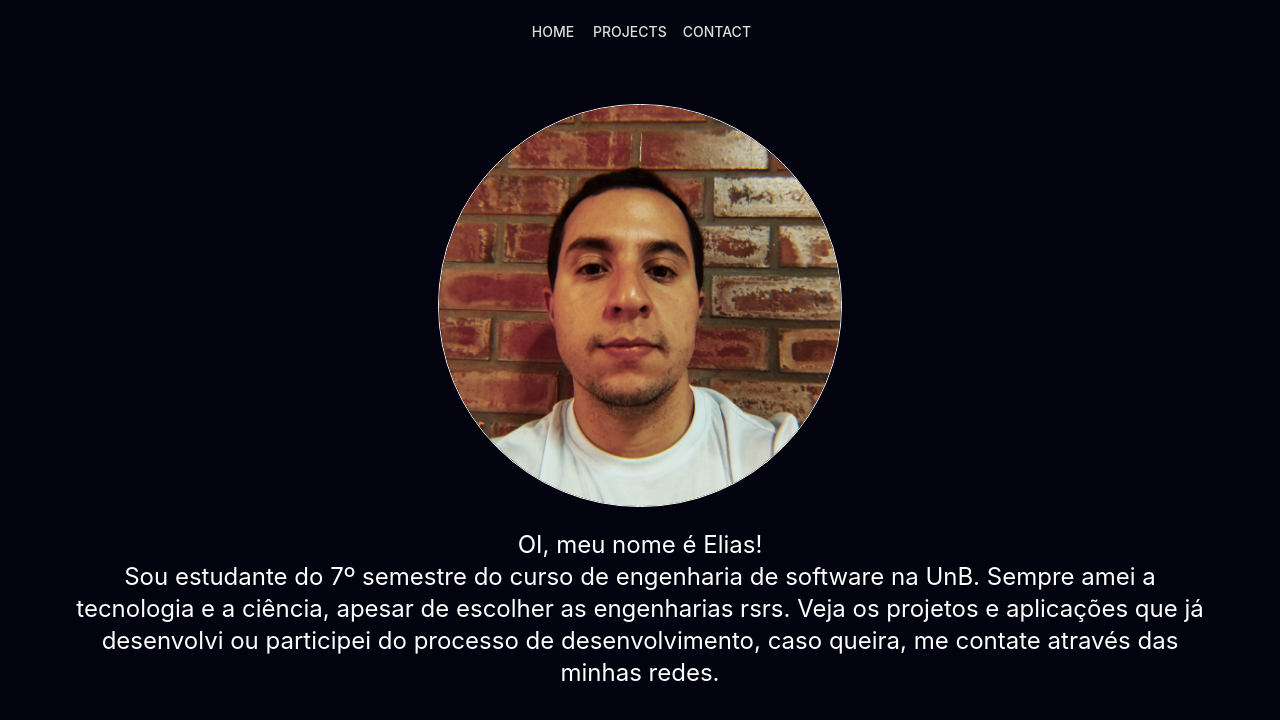
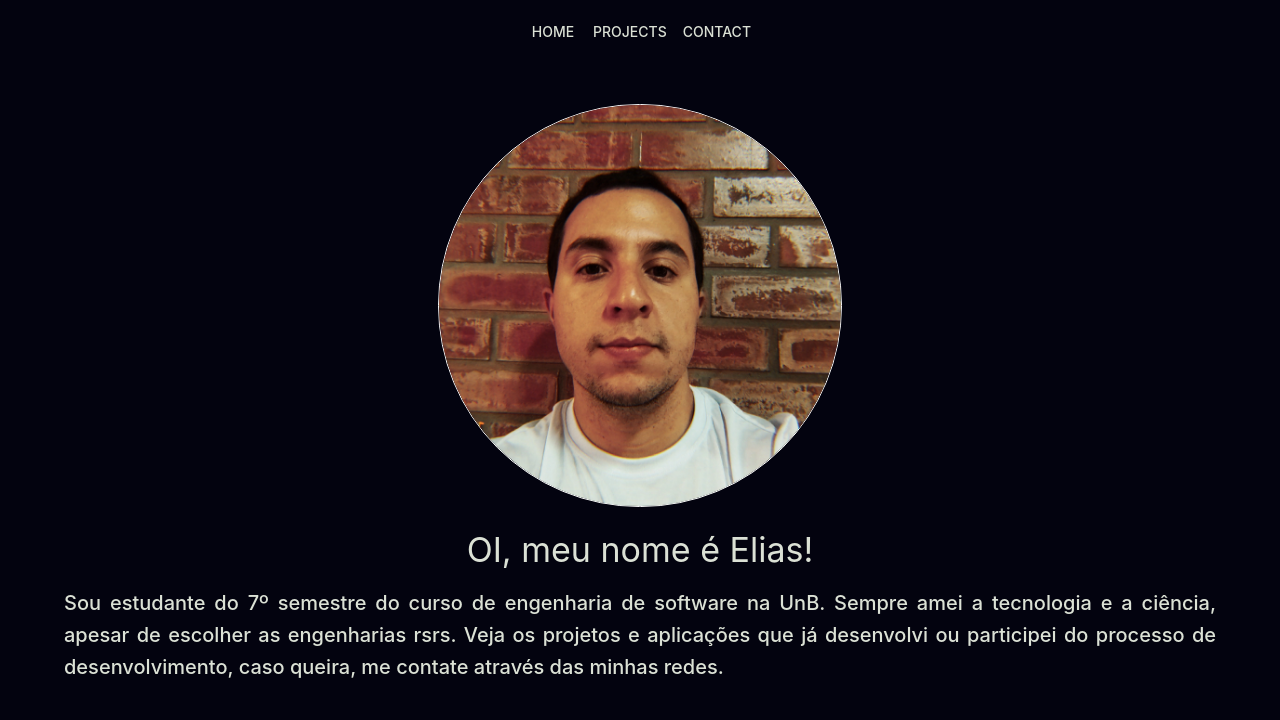
Before and after one commit to EliasOliver21/portfolio-first, a React (Vite) app: page /home in a window 1280 px wide. Shown: the top 720 px of the page. Built offline with nearby package versions, Linux system fonts and the light colour scheme.

Commit message:
changes in home

```diff
--- a/src/pages/Home.tsx
+++ b/src/pages/Home.tsx
@@ -6,15 +6,21 @@ export const Home = () => {
     const StyledHome = styled("div")(({theme}) => ({
 
         backgroundColor: theme.palette.primary.main,
-        height: '100vh',
-
-        [theme.breakpoints.up('xs')]: { // <= mobile
-            paddingTop:"5vh"
+        paddingTop:"5vh",
+        [theme.breakpoints.down('lg')]: { // <= mobile
+            paddingTop:"5vh",
+            height: '100vh'
 
         },
         [theme.breakpoints.up('md')]: { // >=mobile
-            paddingTop: "0",
+            height:'100vh'
+
+        },
+        [theme.breakpoints.down('md')]: { // >=mobile
+            paddingTop: "5vh",
+
         }
+
 
     }))
 
@@ -37,7 +43,7 @@ export const Home = () => {
         <StyledHome >
             <Container maxWidth='lg' >
 
-                <Grid container rowSpacing={2} sx={{justifyContent:'center',paddingTop:'5vh'}}>
+                <Grid container rowSpacing={2} sx={{justifyContent:'center'}}>
 
                     <Box sx={{textAlign:'center'}}>
 
@@ -47,8 +53,8 @@ export const Home = () => {
 
                     <Box textAlign={'center'}>
 
-                        <Typography color="primary.contrastText" textAlign={'center'} variant="h5">OI, meu nome é Elias!</Typography>
-                        <Typography color="primary.contrastText" textAlign={'center'} variant="h5">Sou estudante do 7º semestre do curso de engenharia de software na UnB. Sempre amei a tecnologia e a ciência, apesar de escolher as engenharias rsrs. Veja os projetos e aplicações que já desenvolvi ou participei do processo de desenvolvimento, caso queira, me contate através das minhas redes.</Typography>
+                        <Typography color="secondary" textAlign={'center'} variant="h4">OI, meu nome é Elias!</Typography>
+                        <p></p><Typography color="secondary" textAlign={'justify'} variant="h6">Sou estudante do 7º semestre do curso de engenharia de software na UnB. Sempre amei a tecnologia e a ciência, apesar de escolher as engenharias rsrs. Veja os projetos e aplicações que já desenvolvi ou participei do processo de desenvolvimento, caso queira, me contate através das minhas redes.</Typography>
 
                     </Box>
 
```
